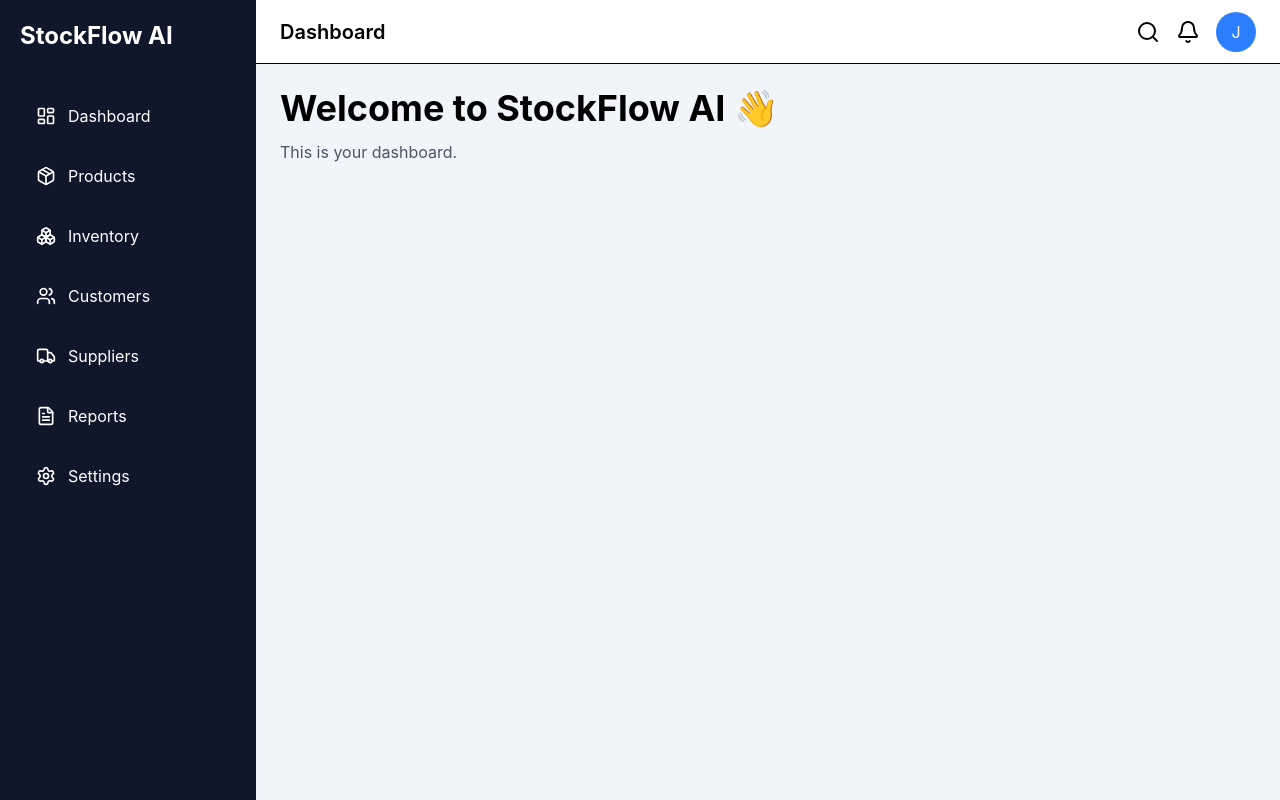
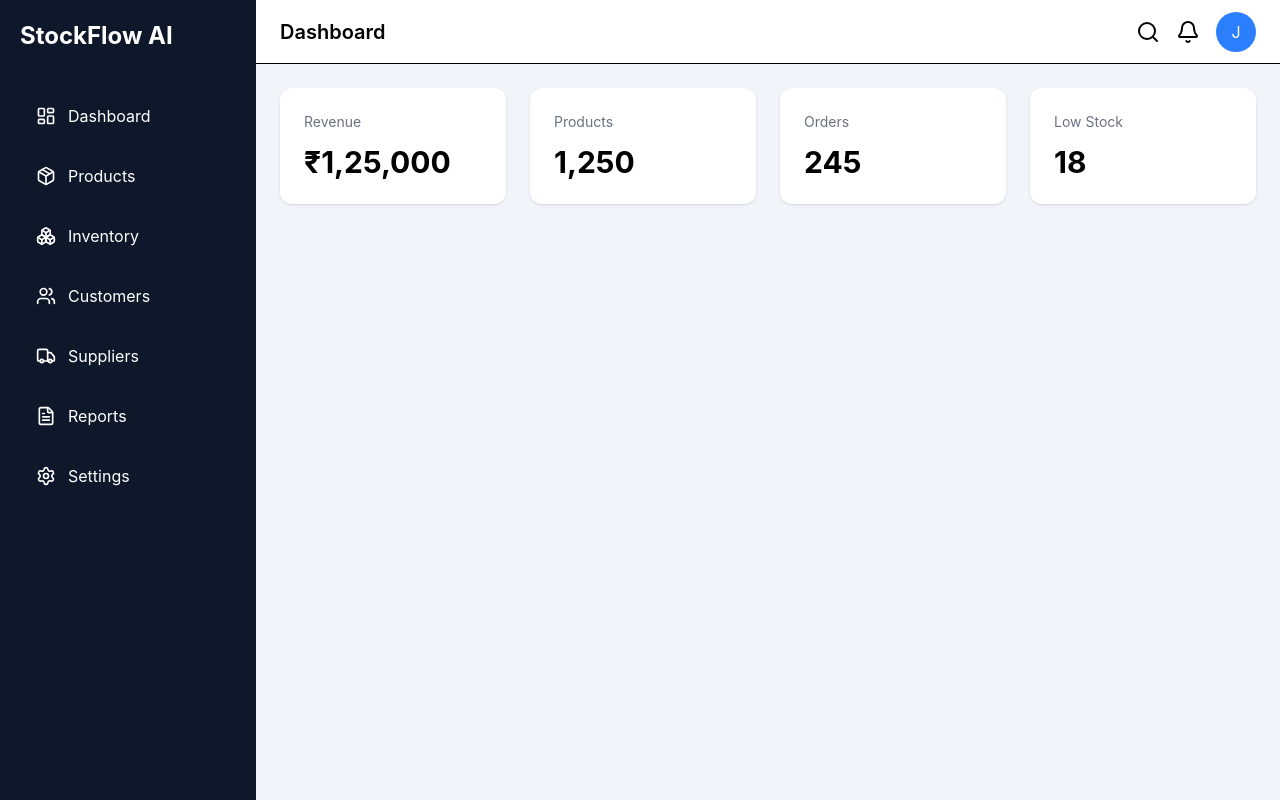
Before and after one commit to jinay378/StockFlow-AI, a React (Vite) app in the folder frontend/: page / in a window 1280 px wide. Built offline with nearby package versions, Linux system fonts and the light colour scheme.

Commit message:
Add dashboard cards component

```diff
--- /dev/null
+++ b/frontend/src/features/dashboard/Dashboard.tsx
@@ -0,0 +1,16 @@
+import DashboardCard from "./DashboardCard";
+
+function Dashboard() {
+  return (
+    <div className="space-y-6">
+      <div className="grid grid-cols-4 gap-6">
+        <DashboardCard title="Revenue" value="₹1,25,000" />
+        <DashboardCard title="Products" value="1,250" />
+        <DashboardCard title="Orders" value="245" />
+        <DashboardCard title="Low Stock" value="18" />
+      </div>
+    </div>
+  );
+}
+
+export default Dashboard;
--- /dev/null
+++ b/frontend/src/features/dashboard/DashboardCard.tsx
@@ -0,0 +1,16 @@
+interface DashboardCardProps {
+  title: string;
+  value: string;
+}
+
+function DashboardCard({ title, value }: DashboardCardProps) {
+  return (
+    <div className="rounded-xl bg-white p-6 shadow">
+      <h3 className="text-gray-500 text-sm">{title}</h3>
+
+      <p className="mt-3 text-3xl font-bold">{value}</p>
+    </div>
+  );
+}
+
+export default DashboardCard;
--- a/frontend/src/pages/HomePage.tsx
+++ b/frontend/src/pages/HomePage.tsx
@@ -1,15 +1,10 @@
 import MainLayout from "../layouts/MainLayout";
+import Dashboard from "../features/dashboard/Dashboard";
 
 function HomePage() {
   return (
     <MainLayout>
-      <h1 className="text-4xl font-bold">
-        Welcome to StockFlow AI 👋
-      </h1>
-
-      <p className="mt-3 text-gray-600">
-        This is your dashboard.
-      </p>
+      <Dashboard />
     </MainLayout>
   );
 }
```
Also changed, not shown: frontend/src/features/dashboard/DashboardHeader.tsx (added), frontend/src/features/dashboard/LowStockTable.tsx (added), frontend/src/features/dashboard/RecentActivity.tsx (added).
